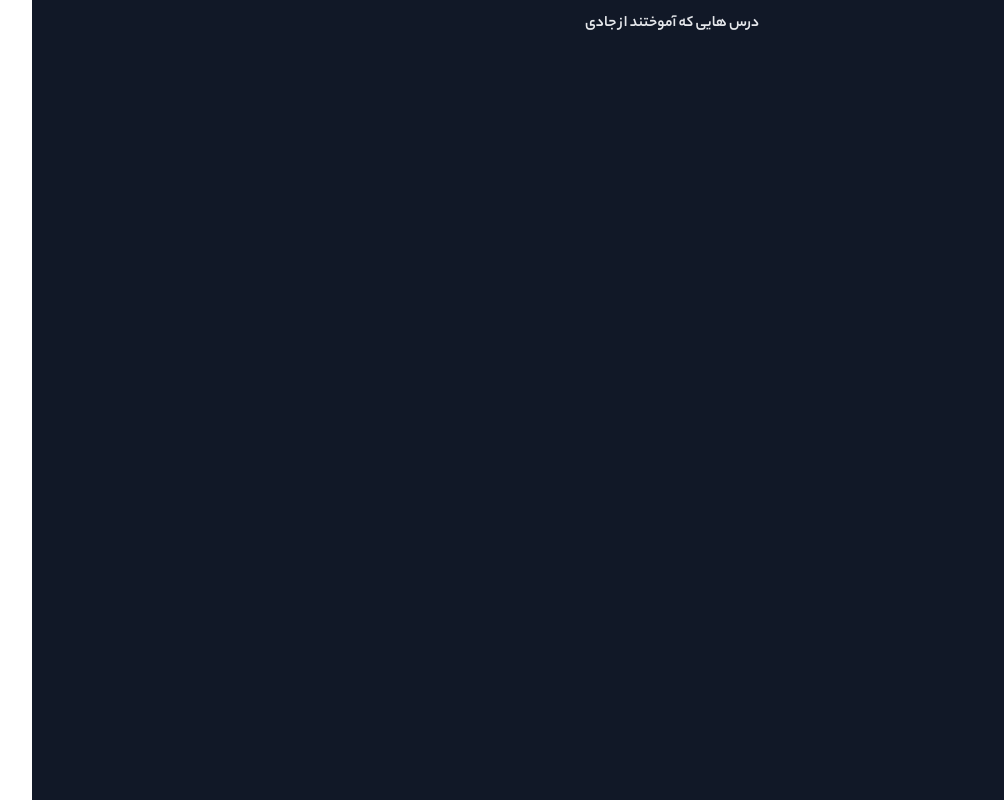
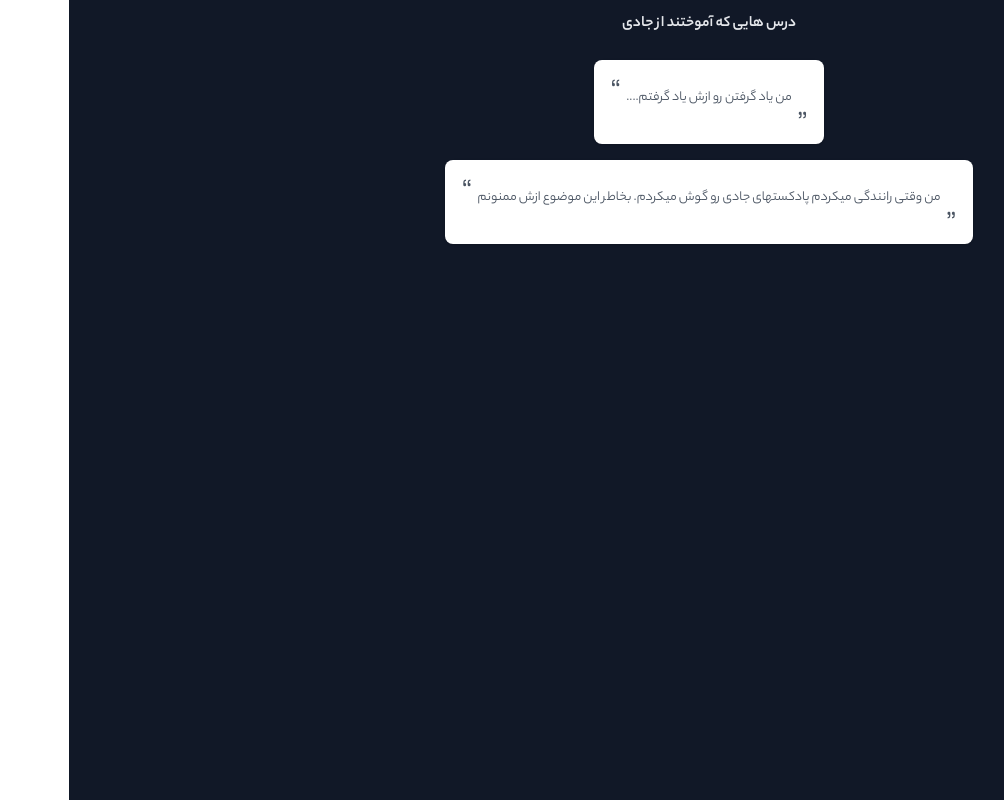
Before and after one commit to milad7212/jadijan, a Next.js app: page /lessons in a window 1280 px wide. Shown: the whole page, without its empty margins (2-1006 px from the left). Built offline with nearby package versions, Linux system fonts and the light colour scheme.

Commit message:
Add Quote component

```diff
--- /dev/null
+++ b/components/Quote.jsx
@@ -0,0 +1,17 @@
+import React from 'react'
+
+function Quote({text='من یاد گرفتن رو ازش یاد گرفتم....'}) {
+  return (
+    <div className="max-w-4xl p-4 text-gray-800 bg-white rounded-lg shadow my-2">
+        <div className="mb-2">
+          <div className="h-3 text-3xl text-left text-gray-600">“</div>
+          <p className="px-4 text-sm text-center text-gray-600">
+           {text}
+          </p>
+          <div className="h-3 text-3xl text-right text-gray-600">”</div>
+        </div>
+      </div>
+  )
+}
+
+export default Quote
--- a/pages/lessons/index.jsx
+++ b/pages/lessons/index.jsx
@@ -1,11 +1,18 @@
 import React from "react";
+import Quote from "../../components/Quote";
 
 function LessonsPage() {
-  return <div className="bg-ciBackBeauty p-3 h-screen">
-    <div className="flex justify-center">
-            <p className="text-gray-200  font-bold ">درس هایی که آموختند از جادی</p>
-        </div>
-  </div>;
+  return (
+    <div className="bg-ciBackBeauty p-3 h-screen">
+      <div className="flex justify-center">
+        <p className="text-gray-200  font-bold ">درس هایی که آموختند از جادی</p>
+      </div>
+      <div className="flex items-center mt-4  flex-col">
+        <Quote />
+        <Quote text="من وقتی رانندگی میکردم پادکستهای جادی رو گوش میکردم. بخاطر این موضوع ازش ممنونم"/>
+      </div>
+    </div>
+  );
 }
 
 export default LessonsPage;
```
